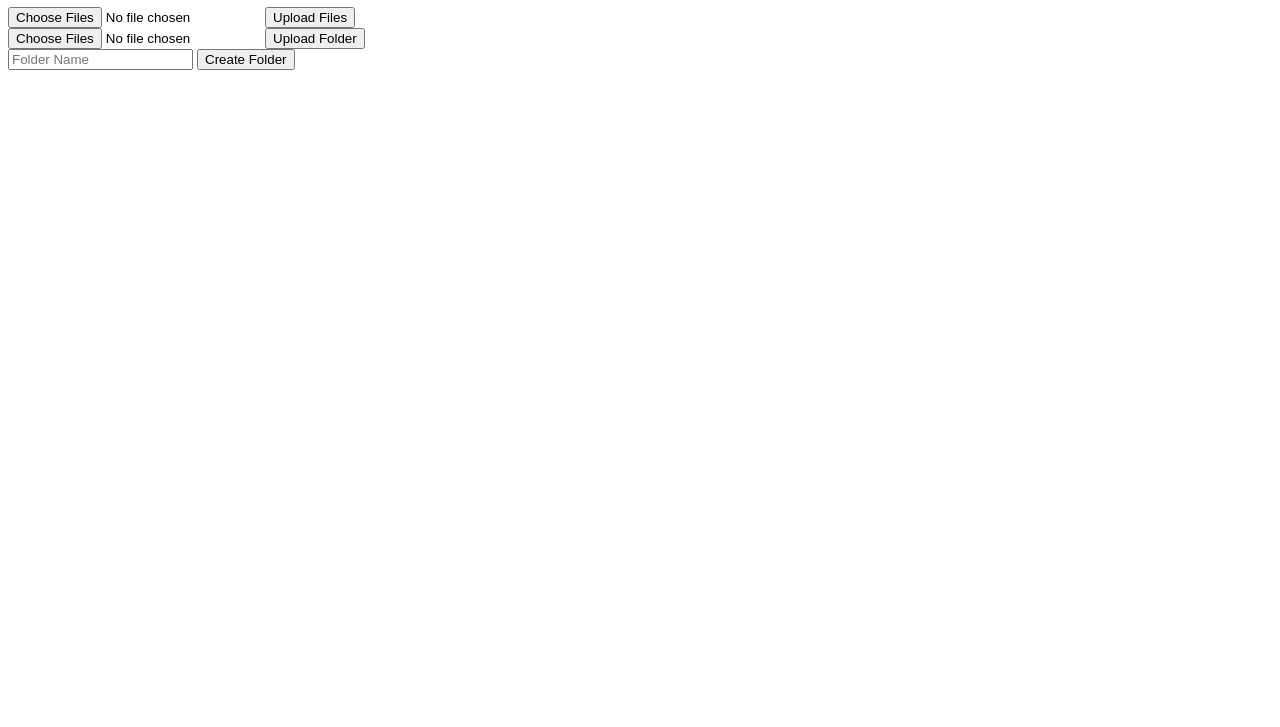
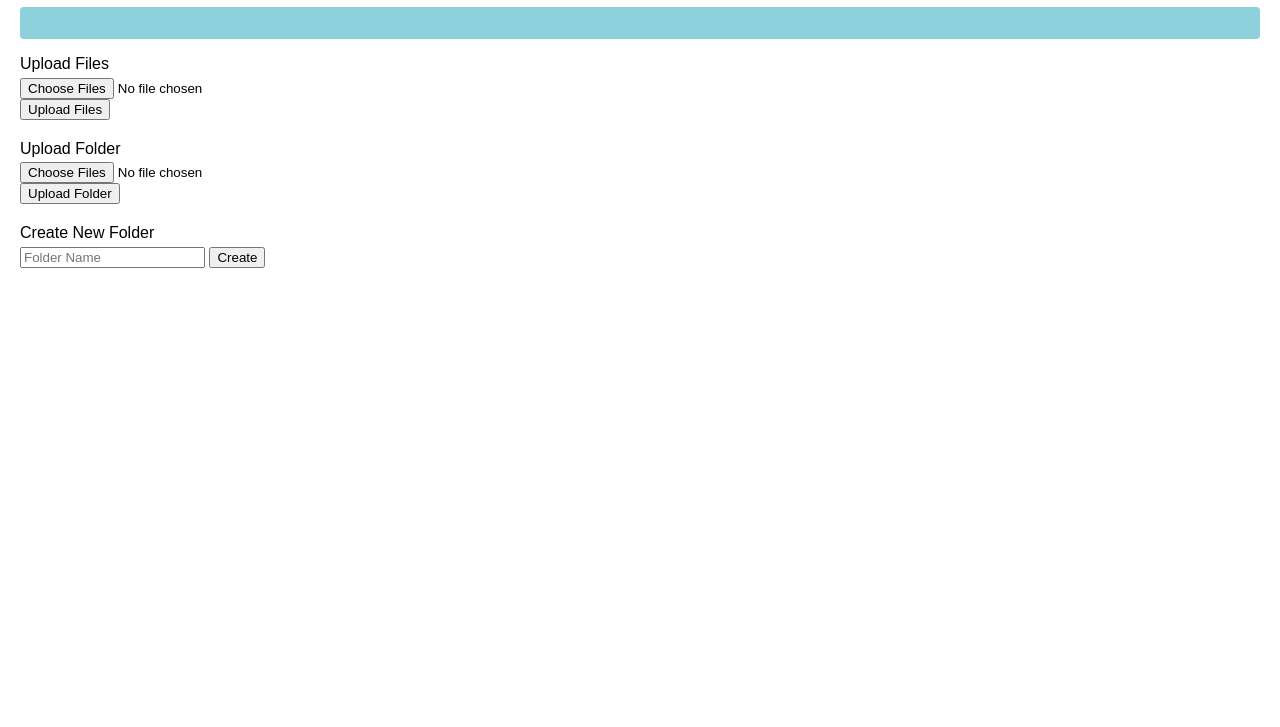
Before and after one commit to Pranav1326/NAS-v1, a website: page public/index.html in a window 1280 px wide. Shown: the part 73-800 px from the top of the page. Drawn offline with Linux system fonts and the light colour scheme; no server answers.

Commit message:
Stylesheet update

```diff
--- a/public/index.html
+++ b/public/index.html
@@ -3,28 +3,41 @@
 <head>
   <meta charset="UTF-8">
   <meta name="viewport" content="width=device-width, initial-scale=1.0">
-  <title>File Manager</title>
-  <style>
-    /* Add your CSS styles here */
-  </style>
+  <title>Network Access Storage</title>
+  <link rel="stylesheet" href="./styles.css">
 </head>
 <body>
-  <h1>File Manager</h1>
+  <h1>Network Access Storage</h1>
+  <div class="path">
+    <button id="backButton" style="display:none;">Back</button>
     <div id="breadcrumb"></div>
-  <button id="backButton" style="display:none;">Back</button>
+  </div>
+  <div id="main" role="main">
+    <div class="new-items-create">
       <form id="uploadForm">
+        <span>Upload Files</span>
+        <div>
           <input type="file" id="fileInput" multiple>
           <button type="submit">Upload Files</button>
+        </div>
       </form>
       <form id="folderUploadForm">
+        <span>Upload Folder</span>
+        <div>
           <input type="file" id="folderInput" webkitdirectory multiple>
           <button type="submit">Upload Folder</button>
+        </div>
       </form>
       <form id="createFolderForm">
+        <span>Create New Folder</span>
+        <div>
           <input type="text" id="folderNameInput" placeholder="Folder Name">
-    <button type="submit">Create Folder</button>
+          <button type="submit">Create</button>
+        </div>
       </form>
+    </div>
     <ul id="fileList"></ul>
+  </div>
   <script src="script.js"></script>
 </body>
 </html>
--- a/public/script.js
+++ b/public/script.js
@@ -65,6 +65,7 @@ document.addEventListener('DOMContentLoaded', () => {
       .then(response => response.text())
       .then(data => {
         alert(data);
+        folderNameInput.value = "";
         loadFiles();
       })
       .catch(error => console.error('Error:', error));
@@ -99,8 +100,7 @@ document.addEventListener('DOMContentLoaded', () => {
             const folderIcon = document.createElement('img');
             folderIcon.src = 'folder-icon.png'; // Add a folder icon image in your public directory
             folderIcon.alt = 'Folder';
-            folderIcon.style.width = '20px';
-            folderIcon.style.height = '20px';
+            folderIcon.classList.add('folder');
 
             listItem.appendChild(folderIcon);
           } else {
@@ -110,15 +110,17 @@ document.addEventListener('DOMContentLoaded', () => {
             const fileIcon = document.createElement('img');
             fileIcon.src = 'file-icon.png'; // Add a generic file icon image in your public directory
             fileIcon.alt = 'File';
-            fileIcon.style.width = '20px';
-            fileIcon.style.height = '20px';
+            fileIcon.classList.add('file');
 
             listItem.appendChild(fileIcon);
           }
 
           const deleteButton = document.createElement('button');
           deleteButton.textContent = 'Delete';
-          deleteButton.onclick = () => deleteFile(file.path);
+          deleteButton.onclick = () => {
+            const confirm = window.confirm("Are you sure to delete?");
+            confirm && deleteFile(file.path);
+          };
 
           const renameButton = document.createElement('button');
           renameButton.textContent = 'Rename';
--- a/public/styles.css
+++ b/public/styles.css
@@ -4,6 +4,9 @@ body {
 }
 h1 {
   color: #333;
+}
+#main{
+  display: flex;
 }
 form {
   margin-bottom: 20px;
@@ -19,9 +22,8 @@ li {
   margin: 5px 0;
   display: flex;
   justify-content: space-between;
-  height: 8rem;
+  height: auto;
   width: 8rem;
-  display: flex;
   flex-direction: column;
 }
 li>span{
@@ -32,6 +34,33 @@ li>span{
   height: auto;
 }
 .folder, .file{
-  width: 2rem;
+  width: 4rem;
   height: auto;
 }
+.path{
+  position: sticky;
+  top: 0;
+  display: flex;
+  align-items: center;
+  gap: 1rem;
+  background-color: rgb(140, 209, 219);
+  padding: 1rem 0.5rem;
+  border-radius: 4px;
+  z-index: 10;
+}
+.new-items-create{
+  margin: 1rem 0;
+  display: flex;
+  flex-direction: column;
+  justify-content: flex-start;
+  position: sticky;
+  top: 2rem;
+  max-width: 16rem;
+}
+#uploadForm,
+#folderUploadForm,
+#createFolderForm{
+  display: flex;
+  flex-direction: column;
+  gap: 0.3rem;
+}
```
Lines whose indentation alone changed are shown as unchanged.
